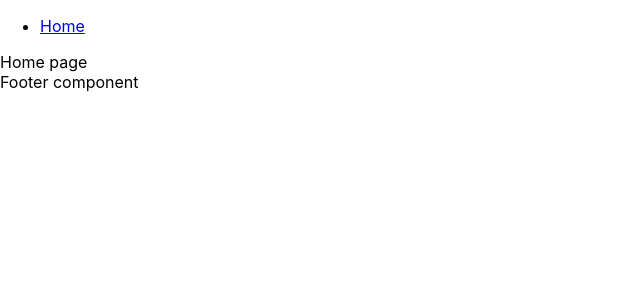
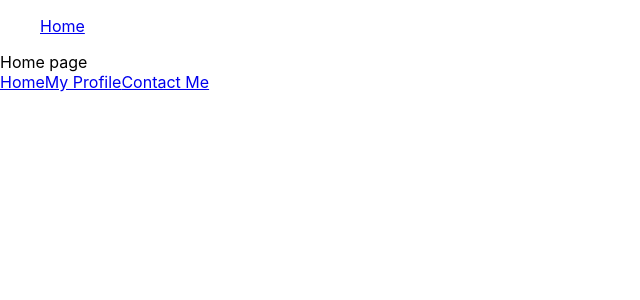
Before and after one commit to bordoisila1/resume, a React (Create React App) app: page / in a window 1280 px wide. Shown: the top 300 px of the page, without its empty margins (0-640 px from the left). Built offline with nearby package versions, Linux system fonts and the light colour scheme.

Commit message:
reflecting deletion

```diff
--- a/src/App.js
+++ b/src/App.js
@@ -1,6 +1,4 @@
 import React, { Component } from 'react';
-import { BrowserRouter as Router, Route, Link} from 'react-router-dom';
-import { browserHistory } from 'react-router';
 import HomePage from './components/HomePage';
 import NavBar from './components/HeaderComponent/NavBar';
 import Footer from './components/FooterComponent/Footer';
@@ -8,13 +6,11 @@ import Footer from './components/FooterComponent/Footer';
 class App extends Component {
   render() {
     return (
-        <Router>
-            <div>
-                <NavBar />
-                <Route name="homePage" exact path="/" component={HomePage} />
-                <Footer/>
-            </div>
-        </Router>
+        <div>
+            <NavBar/>
+            <HomePage/>
+            <Footer/>
+        </div>
     );
   }
 }
--- a/src/components/FooterComponent/Footer.js
+++ b/src/components/FooterComponent/Footer.js
@@ -1,13 +1,15 @@
 import React, { Component } from 'react';
-class Footer extends Component {
-    render() {
-        return (
-            <footer>
-                <div>
-                    Footer component
-                </div>
-            </footer>
-        )
-    }
+import {Link} from '../router'
+
+const Footer = () => {
+    console.log("This is good")
+    return (
+        <div className='Footer'>
+            <Link val='/'>Home</Link>
+            <Link val='/profile'>My Profile</Link>
+            <Link val='/contact'>Contact Me</Link>
+        </div>
+    )
 }
+
 export default Footer;
--- a/src/components/HeaderComponent/NavBar.js
+++ b/src/components/HeaderComponent/NavBar.js
@@ -1,11 +1,12 @@
 import React, { Component } from 'react';
-import { Link } from 'react-router-dom';
+import {Link} from '../router'
+
 class NavBar extends Component {
     render() {
         return (
             <header>
                 <ul id="headerButtons">
-                    <li className="navButton"><Link to="">Home</Link></li>
+                    <Link val="/home" className="navButton">Home</Link>
                 </ul>
             </header>
         )
--- /dev/null
+++ b/src/components/router/Link.js
@@ -0,0 +1,15 @@
+import React, {Component} from 'react'
+import {ACTIVE} from '../../lib/constants'
+
+export class Link extends Component {
+
+    handleClick = (evt) => {
+        evt.preventDefault()
+        this.context.linkHandler(this.props.val)
+    }
+
+    render() {
+        const activeClass = this.context.route === this.props.val? ACTIVE:''
+        return (<a href='#' className={activeClass} onClick={this.handleClick}>{this.props.children}</a>)
+    }
+}
--- /dev/null
+++ b/src/components/router/Router.js
@@ -0,0 +1,50 @@
+import React,{Component} from 'react'
+import PropTypes from 'prop-types'
+
+const getCurrentPath = () => {
+    //The path at the URL of hte browser
+    const path = document.location.pathname
+    //First index of / determines the path's beginning
+    return path.substring(path.indexOf("/"))
+}
+
+export class Router extends Component {
+
+    //Initial state
+    state = {
+        route : getCurrentPath()
+    }
+
+    //Handles click of any link
+    handleLinkClick = (route) => {
+        this.setState({route})
+        window.history.pushState(null, '', route)
+    }
+
+    //Setting PopTypes for the context items
+    static childContextTypes = {
+        route: PropTypes.string,
+        linkHandler: PropTypes.func
+    }
+
+    //Provides context data to the children - Change with newer major version
+    getChildContext() {
+        return {
+            route: this.state.route,
+            linkHandler: this.handleLinkClick
+        }
+    }
+
+    componentDidMount() {
+        window.onpopstate = () => {
+            //Change the route based on the current path
+            this.setState({route: getCurrentPath()})
+        }
+    }
+
+    render() {
+        //Wraps the children
+        return <div>{this.props.children}</div>
+    }
+
+}
--- /dev/null
+++ b/src/components/router/index.js
@@ -0,0 +1,2 @@
+export {Router} from './Router'
+export {Link} from './Link'
--- a/src/index.js
+++ b/src/index.js
@@ -2,11 +2,8 @@ import React from 'react';
 import ReactDOM from 'react-dom';
 import './index.css';
 import App from './App';
-import * as serviceWorker from './serviceWorker';
+import {Router} from './components/router'
 
-ReactDOM.render(<App />, document.getElementById('root'));
 
-// If you want your app to work offline and load faster, you can change
-// unregister() to register() below. Note this comes with some pitfalls.
-// Learn more about service workers: http://bit.ly/CRA-PWA
-serviceWorker.unregister();
+ReactDOM.render(<Router><App /></Router>,
+    document.getElementById('root'));
--- /dev/null
+++ b/src/lib/constants.js
@@ -0,0 +1 @@
+export const ACTIVE = 'active'
```
